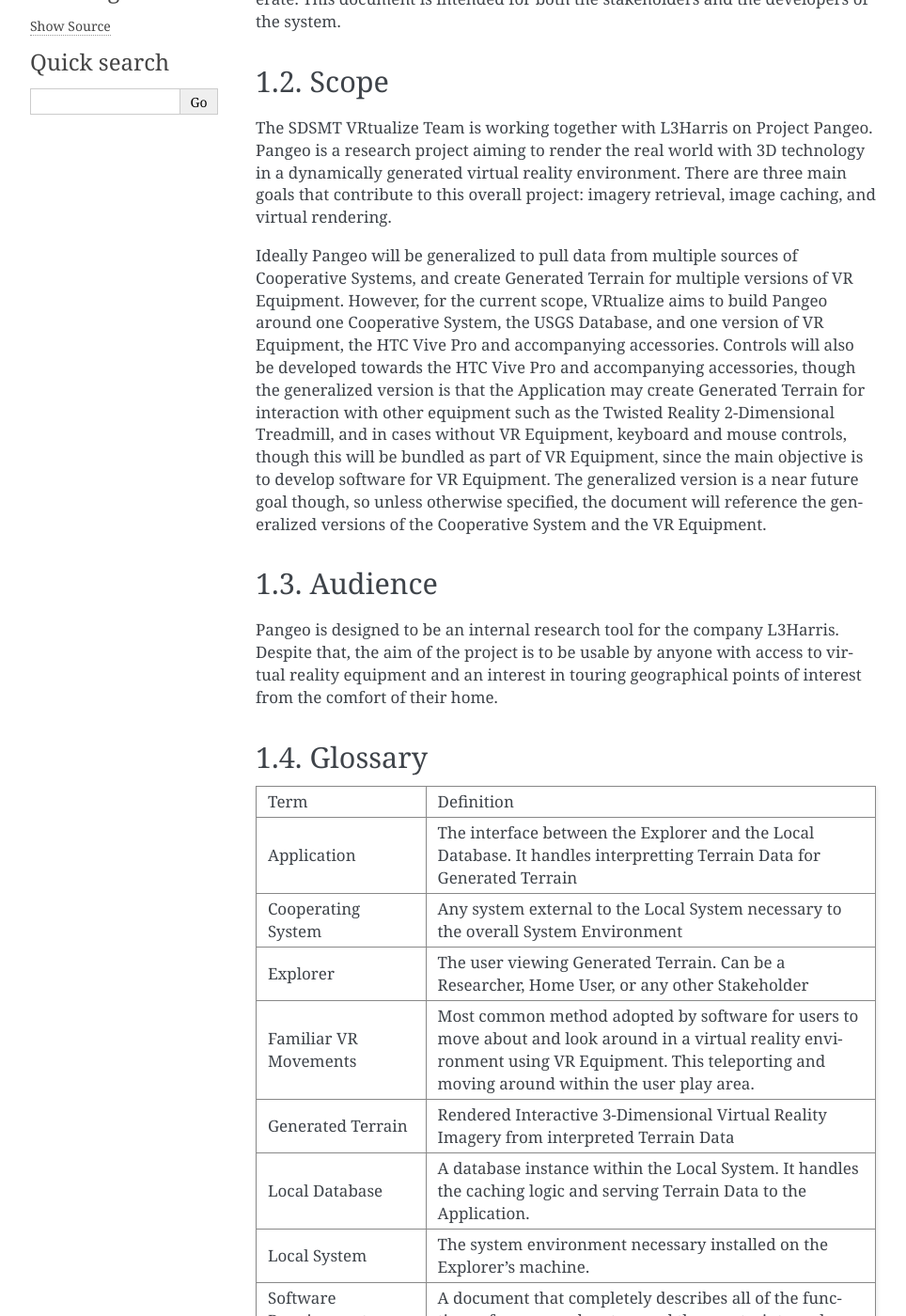
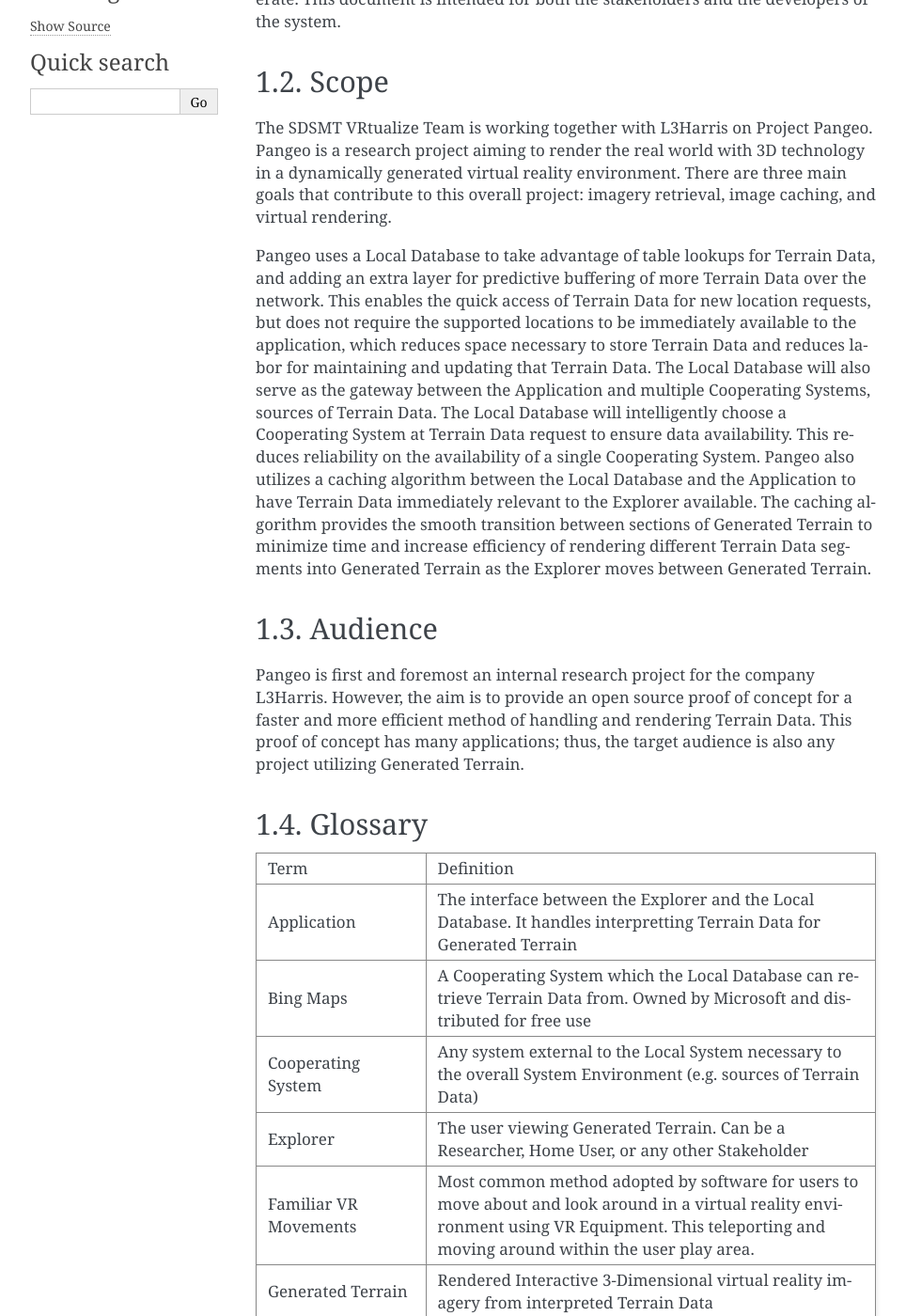
Before and after one commit to VRtualize/VRtualize-Pangeo, a Sphinx documentation site: the page built from Documentation/SRS/source/introduction.rst, in a window 1280 px wide and 1400 px high, scrolled down 259 px. Shown: the whole window at 94% size, without its empty margins (148-1112 px from the left). Built offline with Sphinx 7.4.7, drawn with Linux system fonts in a browser that asks for light colours; some of the changed text lies outside the part shown.

Commit message:
replaying changes that were overwritten with merge. Added Unity version. Fixed some awkward sentences

```diff
--- a/Documentation/SRS/source/conf.py
+++ b/Documentation/SRS/source/conf.py
@@ -20,8 +20,8 @@
 # -- Project information -----------------------------------------------------
 
 project = 'Pangeo SRS'
-copyright = '2019, Egermier, Isaac; Gaddi, Chezka; Theesen, Michael; Tong, Garfield'
-author = 'Egermier, Isaac; Gaddi, Chezka; Theesen, Michael; Tong, Garfield'
+copyright = '2019, Chezka Gaddi, Garfield Tong, Isaac Egermier, Michael Theesen'
+author = 'Chezka Gaddi, Garfield Tong, Isaac Egermier, Michael Theesen'
 
 # The short X.Y version
 version = ''
@@ -123,6 +123,9 @@
     # Latex figure (float) alignment
     #
     # 'figure_align': 'htbp',
+
+    'fncychap': '\\usepackage[Bjornstrup]{fncychap}'
+
 }
 
 # Grouping the document tree into LaTeX files. List of tuples
@@ -130,7 +133,7 @@
 #  author, documentclass [howto, manual, or own class]).
 latex_documents = [
     (master_doc, 'PangeoSRS.tex', 'Pangeo SRS Documentation',
-     'Egermier, Isaac; Gaddi, Chezka; Theesen, Michael; Tong, Garfield', 'manual'),
+     'Chezka Gaddi, Garfield Tong, Isaac Egermier, Michael Theesen', 'manual'),
 ]
 
 
--- a/Documentation/SRS/source/description.rst
+++ b/Documentation/SRS/source/description.rst
@@ -9,7 +9,7 @@
 
    Diagram depicting application component interactions
 
-The overall system has one active user (the Explorer), one Local System, and Cooperating Systems. The Explorer interacts with the Local System via VR Equipment. The Local System is comprised of two major parts, the Application, and the Local Database. The Local System retrieves Terrain Data from a Cooperating System, and stores it within the Local Database for caching logic. The Application requests Terrain Data from the Local Database through an abstraction layer to loosely couple the Terrain Data to the Application. The Application will use the Terrain Data to create Generated Terrain for the Explorer.
+The overall system has one active user (the Explorer), one Local System, and Cooperating Systems. The Explorer interacts with the Local System via VR Equipment. The solid line shows a undirected connection where the Explorer may interact with the Application and send it control signals, and the Application may update and provide Generated Terrain to the Explorer. The Local System is comprised of two major parts, the Application, and the Local Database. The diagram shows these two parts separately to illustrate data flow, but the two parts are not separate, as the one tightly coupled piece, signified by the dotted line. The Local System retrieves Terrain Data from a Cooperating System, and stores it within the Local Database for caching logic. This is one directional from the Cooperating System to the Local Database and is reflected on the diagram. The Application requests Terrain Data from the Local Database through an abstraction layer to loosely couple the Terrain Data to the Application. The Application will use the Terrain Data to create Generated Terrain for the Explorer.
 
 Assumptions, Risks, and Dependencies
 -------------------------------------
--- a/Documentation/SRS/source/introduction.rst
+++ b/Documentation/SRS/source/introduction.rst
@@ -9,46 +9,50 @@
 ------------------------
 The SDSMT VRtualize Team is working together with L3Harris on Project Pangeo. Pangeo is a research project aiming to render the real world with 3D technology in a dynamically generated virtual reality environment. There are three main goals that contribute to this overall project: imagery retrieval, image caching, and virtual rendering.
 
-Ideally Pangeo will be generalized to pull data from multiple sources of Cooperative Systems, and create Generated Terrain for multiple versions of VR Equipment. However, for the current scope, VRtualize aims to build Pangeo around one Cooperative System, the USGS Database, and one version of VR Equipment, the HTC Vive Pro and accompanying accessories. Controls will also be developed towards the HTC Vive Pro and accompanying accessories, though the generalized version is that the Application may create Generated Terrain for interaction with other equipment such as the Twisted Reality 2-Dimensional Treadmill, and in cases without VR Equipment, keyboard and mouse controls, though this will be bundled as part of VR Equipment, since the main objective is to develop software for VR Equipment. The generalized version is a near future goal though, so unless otherwise specified, the document will reference the generalized versions of the Cooperative System and the VR Equipment.
+Pangeo uses a Local Database to take advantage of table lookups for Terrain Data, and adding an extra layer for predictive buffering of more Terrain Data over the network. This enables the quick access of Terrain Data for new location requests, but does not require the supported locations to be immediately available to the application, which reduces space necessary to store Terrain Data and reduces labor for maintaining and updating that Terrain Data. The Local Database will also serve as the gateway between the Application and multiple Cooperating Systems, sources of Terrain Data. The Local Database will intelligently choose a Cooperating System at Terrain Data request to ensure data availability. This reduces reliability on the availability of a single Cooperating System. Pangeo also utilizes a caching algorithm between the Local Database and the Application to have Terrain Data immediately relevant to the Explorer available. The caching algorithm provides the smooth transition between sections of Generated Terrain to minimize time and increase efficiency of rendering different Terrain Data segments into Generated Terrain as the Explorer moves between Generated Terrain.
 
 Audience
 ------------------------
-Pangeo is designed to be an internal research tool for the company L3Harris. Despite that, the aim of the project is to be usable by anyone with access to virtual reality equipment and an interest in touring geographical points of interest from the comfort of their home.
+Pangeo is first and foremost an internal research project for the company L3Harris. However, the aim is to provide an open source proof of concept for a faster and more efficient method of handling and rendering Terrain Data. This proof of concept has many applications; thus, the target audience is also any project utilizing Generated Terrain.
 
 Glossary
 ------------------------
-+-------------------------------------+---------------------------------------------------------------------------------------------------------------------------------------------------------------------------------------------------+
-| Term                                | Definition                                                                                                                                                                                        |
-+-------------------------------------+---------------------------------------------------------------------------------------------------------------------------------------------------------------------------------------------------+
-| Application                         | The interface between the Explorer and the Local Database. It handles interpretting Terrain Data for Generated Terrain                                                                            |
-+-------------------------------------+---------------------------------------------------------------------------------------------------------------------------------------------------------------------------------------------------+
-| Cooperating System                  | Any system external to the Local System necessary to the overall System Environment                                                                                                               |
-+-------------------------------------+---------------------------------------------------------------------------------------------------------------------------------------------------------------------------------------------------+
-| Explorer                            | The user viewing Generated Terrain. Can be a Researcher, Home User, or any other Stakeholder                                                                                                      |
-+-------------------------------------+---------------------------------------------------------------------------------------------------------------------------------------------------------------------------------------------------+
-| Familiar VR Movements               | Most common method adopted by software for users to move about and look around in a virtual reality environment using VR Equipment. This teleporting and moving around within the user play area. |
-+-------------------------------------+---------------------------------------------------------------------------------------------------------------------------------------------------------------------------------------------------+
-| Generated Terrain                   | Rendered Interactive 3-Dimensional Virtual Reality Imagery from interpreted Terrain Data                                                                                                          |
-+-------------------------------------+---------------------------------------------------------------------------------------------------------------------------------------------------------------------------------------------------+
-| Local Database                      | A database instance within the Local System. It handles the caching logic and serving Terrain Data to the Application.                                                                            |
-+-------------------------------------+---------------------------------------------------------------------------------------------------------------------------------------------------------------------------------------------------+
-| Local System                        | The system environment necessary installed on the Explorer's machine.                                                                                                                             |
-+-------------------------------------+---------------------------------------------------------------------------------------------------------------------------------------------------------------------------------------------------+
-| Software Requirements Specification | A document that completely describes all of the functions of a proposed system and the constraints under which it must operate. For example, this document.                                       |
-+-------------------------------------+---------------------------------------------------------------------------------------------------------------------------------------------------------------------------------------------------+
-| Stakeholder                         | Any person with an interest in the project who is not a developer.                                                                                                                                |
-+-------------------------------------+---------------------------------------------------------------------------------------------------------------------------------------------------------------------------------------------------+
-| System Environment                  | The overall environment consisting of the Local System, the Cooperating Systems and the users                                                                                                     |
-+-------------------------------------+---------------------------------------------------------------------------------------------------------------------------------------------------------------------------------------------------+
-| Terrain Data                        | Data necessary for Generated Terrain                                                                                                                                                              |
-+-------------------------------------+---------------------------------------------------------------------------------------------------------------------------------------------------------------------------------------------------+
-| USGS Database                       | The database the Local System retrieves Terrain Data from. Owned by USGS and distributed for free use                                                                                             |
-+-------------------------------------+---------------------------------------------------------------------------------------------------------------------------------------------------------------------------------------------------+
-| VR Equipment                        | Virtual Reality headset and associated accessories necessary to interact with Interactive 3-Dimensional Virtual Reality Imagery                                                                   |
-+-------------------------------------+---------------------------------------------------------------------------------------------------------------------------------------------------------------------------------------------------+
++-------------------------------------+---------------------------------------------------------------------------------------------------------------------------------------------------------------------------------------------------------------+
+| Term                                | Definition                                                                                                                                                                                                    |
++-------------------------------------+---------------------------------------------------------------------------------------------------------------------------------------------------------------------------------------------------------------+
+| Application                         | The interface between the Explorer and the Local Database. It handles interpretting Terrain Data for Generated Terrain                                                                                        |
++-------------------------------------+---------------------------------------------------------------------------------------------------------------------------------------------------------------------------------------------------------------+
+| Bing Maps                           | A Cooperating System which the Local Database can retrieve Terrain Data from. Owned by Microsoft and distributed for free use                                                                                 |
++-------------------------------------+---------------------------------------------------------------------------------------------------------------------------------------------------------------------------------------------------------------+
+| Cooperating System                  | Any system external to the Local System necessary to the overall System Environment (e.g. sources of Terrain Data)                                                                                            |
++-------------------------------------+---------------------------------------------------------------------------------------------------------------------------------------------------------------------------------------------------------------+
+| Explorer                            | The user viewing Generated Terrain. Can be a Researcher, Home User, or any other Stakeholder                                                                                                                  |
++-------------------------------------+---------------------------------------------------------------------------------------------------------------------------------------------------------------------------------------------------------------+
+| Familiar VR Movements               | Most common method adopted by software for users to move about and look around in a virtual reality environment using VR Equipment. This teleporting and moving around within the user play area.             |
++-------------------------------------+---------------------------------------------------------------------------------------------------------------------------------------------------------------------------------------------------------------+
+| Generated Terrain                   | Rendered Interactive 3-Dimensional virtual reality imagery from interpreted Terrain Data                                                                                                                      |
++-------------------------------------+---------------------------------------------------------------------------------------------------------------------------------------------------------------------------------------------------------------+
+| Local Database                      | A database instance within the Local System. It handles the caching logic and serving Terrain Data to the Application.                                                                                        |
++-------------------------------------+---------------------------------------------------------------------------------------------------------------------------------------------------------------------------------------------------------------+
+| Local System                        | The necessary system environment installed on the Explorer's machine.                                                                                                                                         |
++-------------------------------------+---------------------------------------------------------------------------------------------------------------------------------------------------------------------------------------------------------------+
+| Software Requirements Specification | A document that completely describes all of the functions of a proposed system and the constraints under which it must operate. For example, this document.                                                   |
++-------------------------------------+---------------------------------------------------------------------------------------------------------------------------------------------------------------------------------------------------------------+
+| Stakeholder                         | Any person with an interest in the project who is not a developer.                                                                                                                                            |
++-------------------------------------+---------------------------------------------------------------------------------------------------------------------------------------------------------------------------------------------------------------+
+| System Environment                  | The overall environment consisting of the Local System, the Cooperating Systems and the users                                                                                                                 |
++-------------------------------------+---------------------------------------------------------------------------------------------------------------------------------------------------------------------------------------------------------------+
+| Terrain Data                        | Data necessary for Generated Terrain                                                                                                                                                                          |
++-------------------------------------+---------------------------------------------------------------------------------------------------------------------------------------------------------------------------------------------------------------+
+| USGS Database                       | A Cooperating System which the Local Database can retrieve Terrain Data from. Owned by USGS and distributed for free use                                                                                      |
++-------------------------------------+---------------------------------------------------------------------------------------------------------------------------------------------------------------------------------------------------------------+
+| VR Equipment                        | Virtual Reality headset and associated accessories necessary to interact with interactive 3-dimensional virtual reality imagery (e.g. HTC Vive Pro headset, light stations, controllers, keyboard, and mouse) |
++-------------------------------------+---------------------------------------------------------------------------------------------------------------------------------------------------------------------------------------------------------------+
 
 Overview
 ------------------------
-Chapter two provides a high-level description, including the overall System Environment; and assumptions, risks, and dependencies VRtualize has considered for this project.
+This document is comprised of two parts. First, the High-Level Description, followed by the Requirements Specification.
 
-Chapter three is the Requirements Specification, which outlines the functional and non-functional requirements. Functional requirements can be broken down into use cases supported by the project; the Local System functional requirements which are further broken down into Application functions and Local Database functions; and External Interface Requirements which are the Requirements of the Cooperating Systems necessary for the Local Database to fetch Terrain Data.
+The High-Level Description includes the overall System Environment; and assumptions, risks, and dependencies VRtualize has considered for this project.
+
+The Requirements Specification outlines the functional and non-functional requirements. Functional requirements can be broken down into use case requirements, Local System requirements, and external interface requirements. Use case requirements are requirements of supported usages between the Application and the Explorer. Local System requirements are requirements of supported usages of the Local System. Local System requirements are further broken down into the Application functions and the Local Database functions. Last, External interface requirements are the requirements of the Cooperating Systems necessary for the Local Database to fetch Terrain Data.
```
Also changed, not shown: Documentation/SRS/source/requirements.rst (+23 -21 lines).
